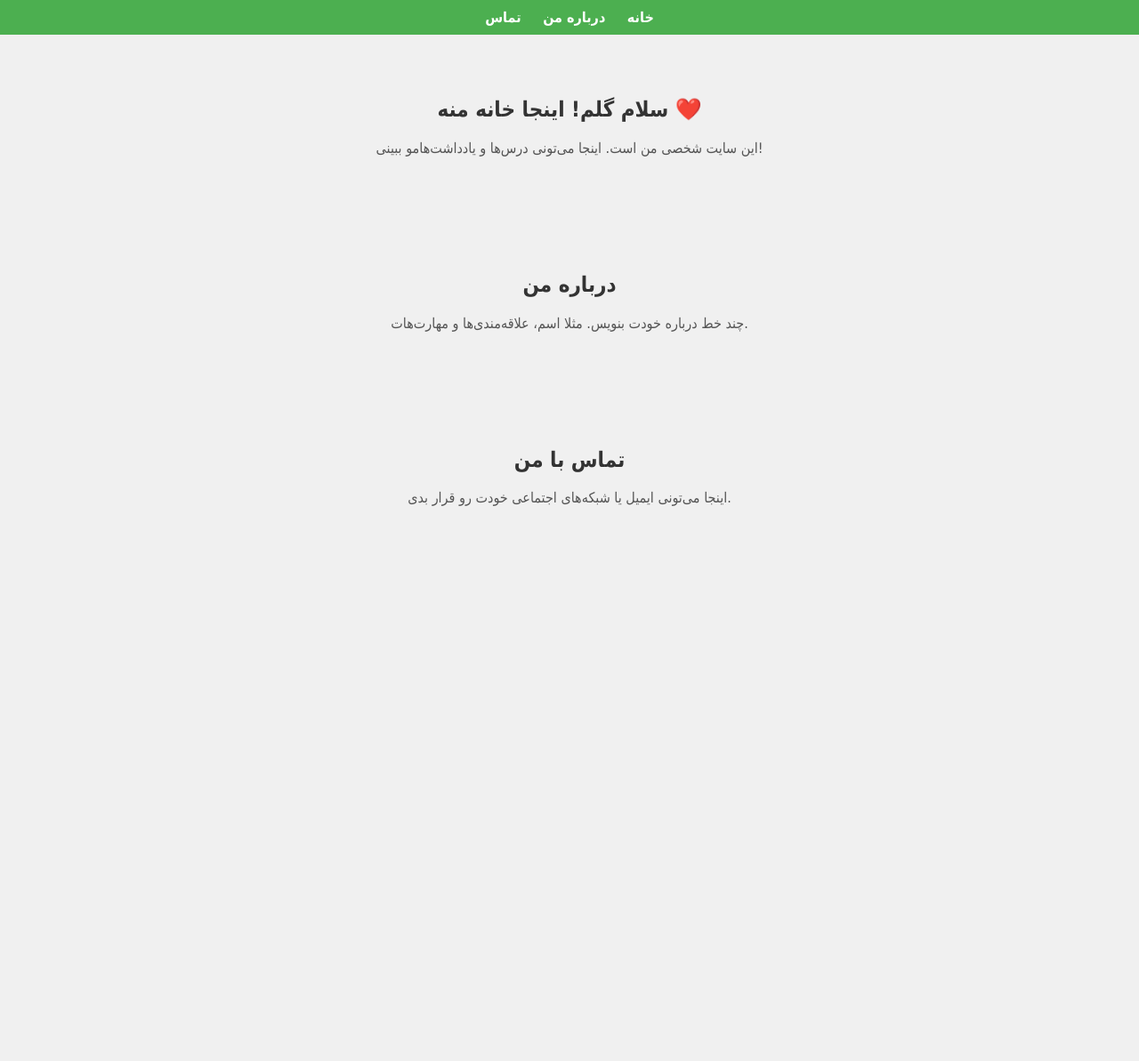
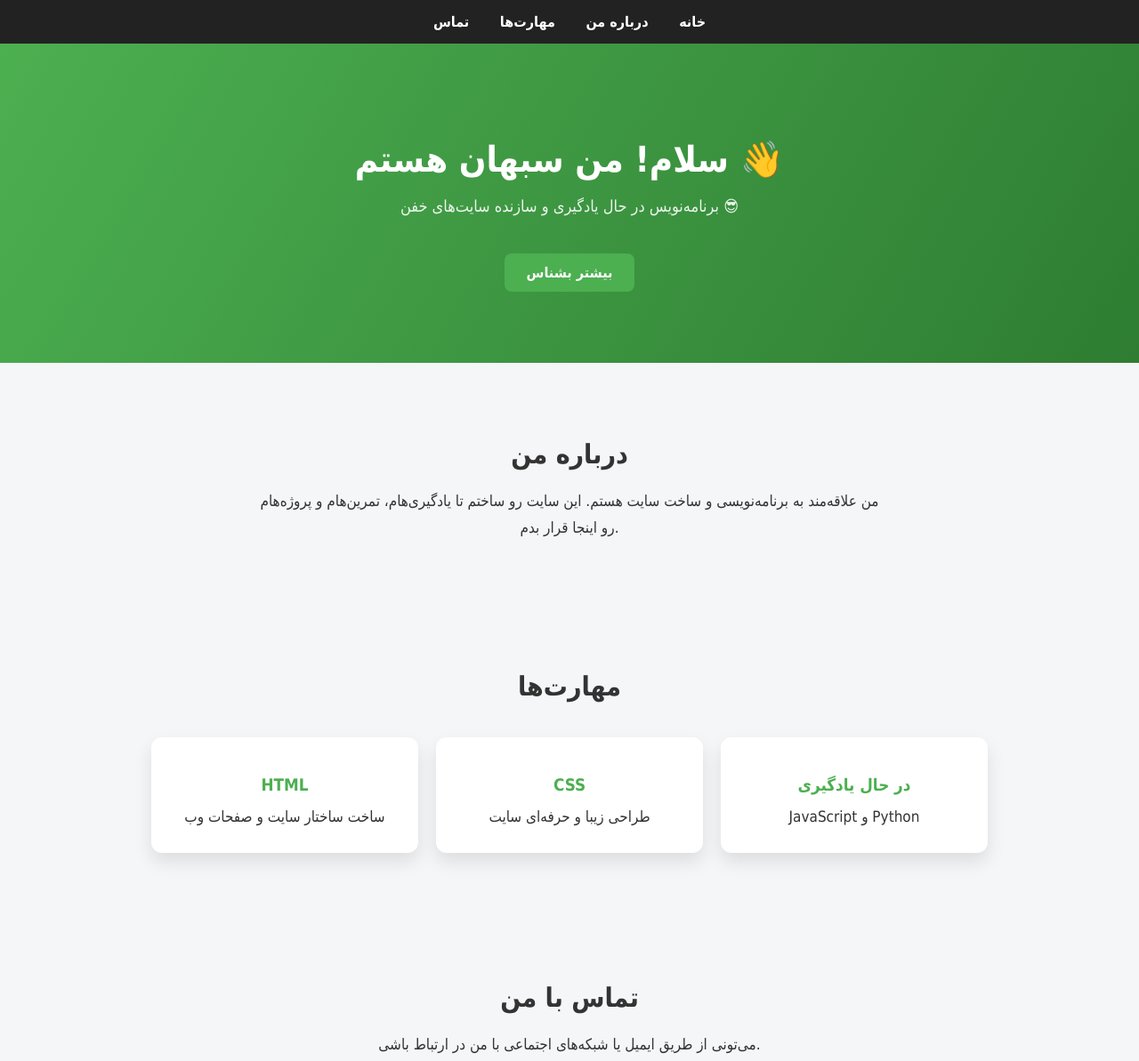
Before and after one commit to sobhansalmanipour9-coder/MyWebsite, a plain HTML site: page index.html in a window 1280 px wide. Shown: the top 1193 px of the page at 89% size. Before the commit the page ends 800 px from the top, so only its background shows below. Drawn offline with Linux system fonts and the light colour scheme.

Commit message:
Update index.html

```diff
--- a/index.html
+++ b/index.html
@@ -1,74 +1,185 @@
-
-
-
-
 <!DOCTYPE html>
 <html lang="fa">
 <head>
   <meta charset="UTF-8">
   <meta name="viewport" content="width=device-width, initial-scale=1.0">
-  <title>سایت شخصی من</title>
+  <title>سایت شخصی سبهان</title>
+
   <style>
+    html {
+      scroll-behavior: smooth;
+    }
+
     body {
-      background-color: #f0f0f0;
+      margin: 0;
       font-family: Tahoma, sans-serif;
-      margin: 0;
-      padding: 0;
+      background-color: #f4f6f8;
+      color: #333;
     }
+
+    /* منو */
     nav {
-      background-color: #4CAF50;
-      padding: 10px;
+      position: sticky;
+      top: 0;
+      background-color: #222;
+      padding: 15px;
+      text-align: center;
+      z-index: 1000;
+    }
+
+    nav a {
+      color: #fff;
+      margin: 0 15px;
+      text-decoration: none;
+      font-weight: bold;
+      font-size: 16px;
+    }
+
+    nav a:hover {
+      color: #4CAF50;
+    }
+
+    /* هدر */
+    header {
+      background: linear-gradient(120deg, #4CAF50, #2e7d32);
+      color: white;
+      padding: 80px 20px;
       text-align: center;
     }
-    nav a {
+
+    header h1 {
+      font-size: 40px;
+      margin-bottom: 10px;
+    }
+
+    header p {
+      font-size: 18px;
+      opacity: 0.9;
+    }
+
+    /* بخش‌ها */
+    section {
+      padding: 60px 20px;
+      text-align: center;
+    }
+
+    section h2 {
+      font-size: 30px;
+      margin-bottom: 20px;
+    }
+
+    section p {
+      max-width: 700px;
+      margin: auto;
+      font-size: 17px;
+      line-height: 1.8;
+    }
+
+    /* کارت‌ها */
+    .cards {
+      display: flex;
+      justify-content: center;
+      gap: 20px;
+      flex-wrap: wrap;
+      margin-top: 40px;
+    }
+
+    .card {
+      background-color: white;
+      width: 250px;
+      padding: 25px;
+      border-radius: 12px;
+      box-shadow: 0 10px 20px rgba(0,0,0,0.1);
+    }
+
+    .card h3 {
+      margin-bottom: 10px;
+      color: #4CAF50;
+    }
+
+    /* دکمه */
+    .btn {
+      display: inline-block;
+      margin-top: 25px;
+      padding: 12px 25px;
+      background-color: #4CAF50;
       color: white;
-      margin: 10px;
       text-decoration: none;
+      border-radius: 8px;
       font-weight: bold;
     }
-    nav a:hover {
-      text-decoration: underline;
+
+    .btn:hover {
+      background-color: #388e3c;
     }
-    section {
-      padding: 50px 20px;
+
+    /* فوتر */
+    footer {
+      background-color: #222;
+      color: #aaa;
       text-align: center;
-    }
-    section h1, section h2 {
-      color: #333;
-    }
-    section p {
-      color: #555;
-      max-width: 600px;
-      margin: 10px auto;
+      padding: 20px;
+      font-size: 14px;
     }
   </style>
 </head>
+
 <body>
 
-  <!-- منو بالای سایت -->
+  <!-- منو -->
   <nav>
     <a href="#home">خانه</a>
     <a href="#about">درباره من</a>
+    <a href="#skills">مهارت‌ها</a>
     <a href="#contact">تماس</a>
   </nav>
 
-  <!-- بخش خانه -->
-  <section id="home">
-    <h1>سلام گلم! اینجا خانه منه ❤️</h1>
-    <p>این سایت شخصی من است. اینجا می‌تونی درس‌ها و یادداشت‌هامو ببینی!</p>
+  <!-- هدر -->
+  <header id="home">
+    <h1>سلام! من سبهان هستم 👋</h1>
+    <p>برنامه‌نویس در حال یادگیری و سازنده سایت‌های خفن 😎</p>
+    <a href="#about" class="btn">بیشتر بشناس</a>
+  </header>
+
+  <!-- درباره من -->
+  <section id="about">
+    <h2>درباره من</h2>
+    <p>
+      من علاقه‌مند به برنامه‌نویسی و ساخت سایت هستم.
+      این سایت رو ساختم تا یادگیری‌هام، تمرین‌هام و پروژه‌هام رو اینجا قرار بدم.
+    </p>
   </section>
 
-  <!-- بخش درباره من -->
-  <section id="about">
-    <h2>درباره من</h2>
-    <p>چند خط درباره خودت بنویس. مثلا اسم، علاقه‌مندی‌ها و مهارت‌هات.</p>
+  <!-- مهارت‌ها -->
+  <section id="skills">
+    <h2>مهارت‌ها</h2>
+    <div class="cards">
+      <div class="card">
+        <h3>HTML</h3>
+        <p>ساخت ساختار سایت و صفحات وب</p>
+      </div>
+      <div class="card">
+        <h3>CSS</h3>
+        <p>طراحی زیبا و حرفه‌ای سایت</p>
+      </div>
+      <div class="card">
+        <h3>در حال یادگیری</h3>
+        <p>JavaScript و Python</p>
+      </div>
+    </div>
   </section>
 
-  <!-- بخش تماس -->
+  <!-- تماس -->
   <section id="contact">
     <h2>تماس با من</h2>
-    <p>اینجا می‌تونی ایمیل یا شبکه‌های اجتماعی خودت رو قرار بدی.</p>
+    <p>می‌تونی از طریق ایمیل یا شبکه‌های اجتماعی با من در ارتباط باشی.</p>
+    <a href="#" class="btn">ارسال پیام</a>
   </section>
+
+  <!-- فوتر -->
+  <footer>
+    © 2025 | ساخته شده با ❤️ توسط سبهان
+  </footer>
 
 </body>
 </html>
```
